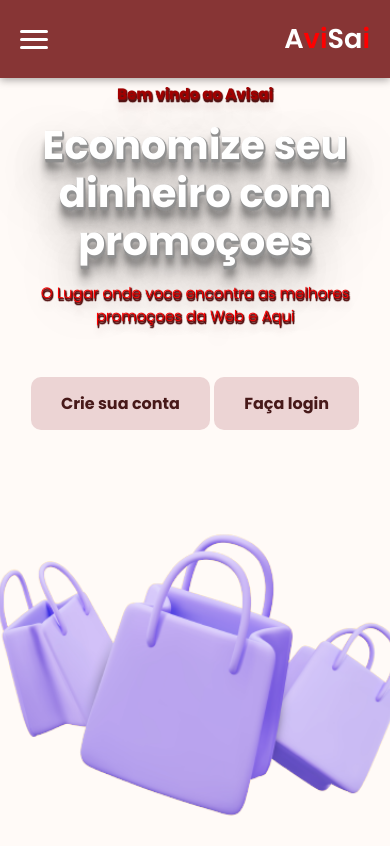
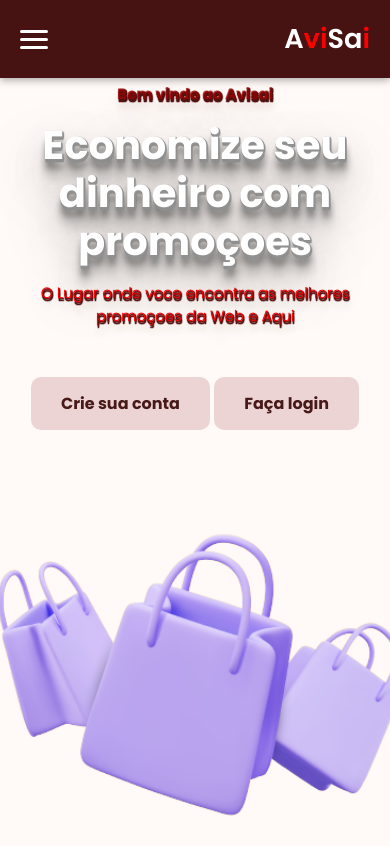
Before and after one commit to Gabrielsszz/Avisa-_website, a website: page index.html in a window 390 px wide. Drawn offline with nearby package versions, Linux system fonts and the light colour scheme.

Commit message:
color att

```diff
--- a/CSS/landingpg.css
+++ b/CSS/landingpg.css
@@ -25,7 +25,7 @@ body{
     padding: 18px 40px;
     box-shadow: 0 0.1rem 0.5rem #00000058;
     width: 100%;
-    background-color: #873535;
+    background-color: #471212;
     transition: all 0.5s;
     position: fixed;
 }
@@ -85,9 +85,9 @@ body{
 }
 .home-text .text-h4{
     font-size: 1.5rem;
-    color: rgb(162, 0, 0);
+    color: rgba(162, 0, 0, 0.71);
     margin-bottom: 1rem;
-    text-shadow: 1px 1px 1px #810f0f,
+    text-shadow: 1px 1px 1px #810f0f17,
     1px 2px 1px #50141498,
     1px 3px 1px #4f131382,
     1px 1px 1px #60141475,
@@ -181,7 +181,7 @@ body{
         width: 100%;
         height: 100%;
         flex-direction: column;
-        background-color: #873535;
+        background-color: #471212;
         gap: -10px;
         transition: 0.3s;
     }
```
